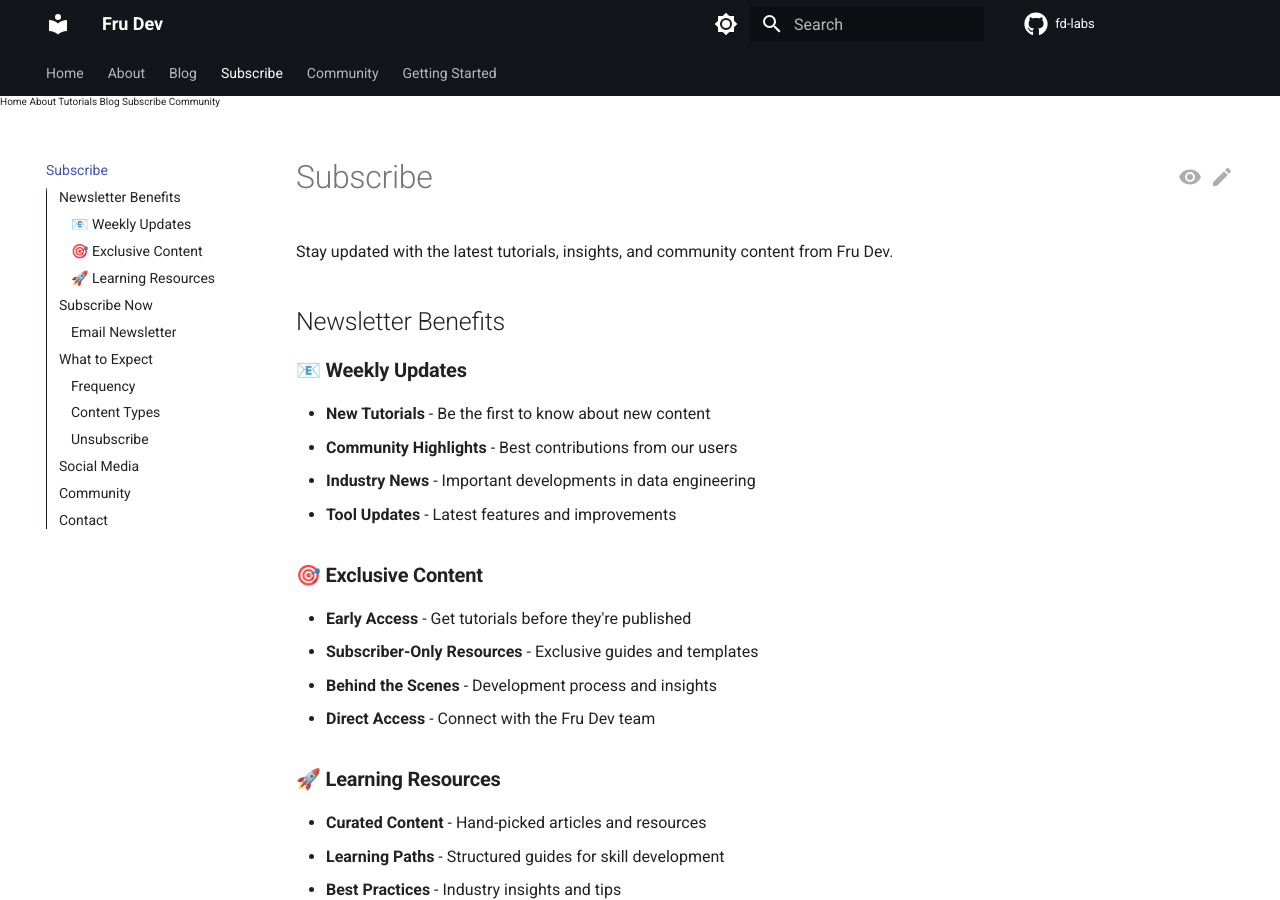
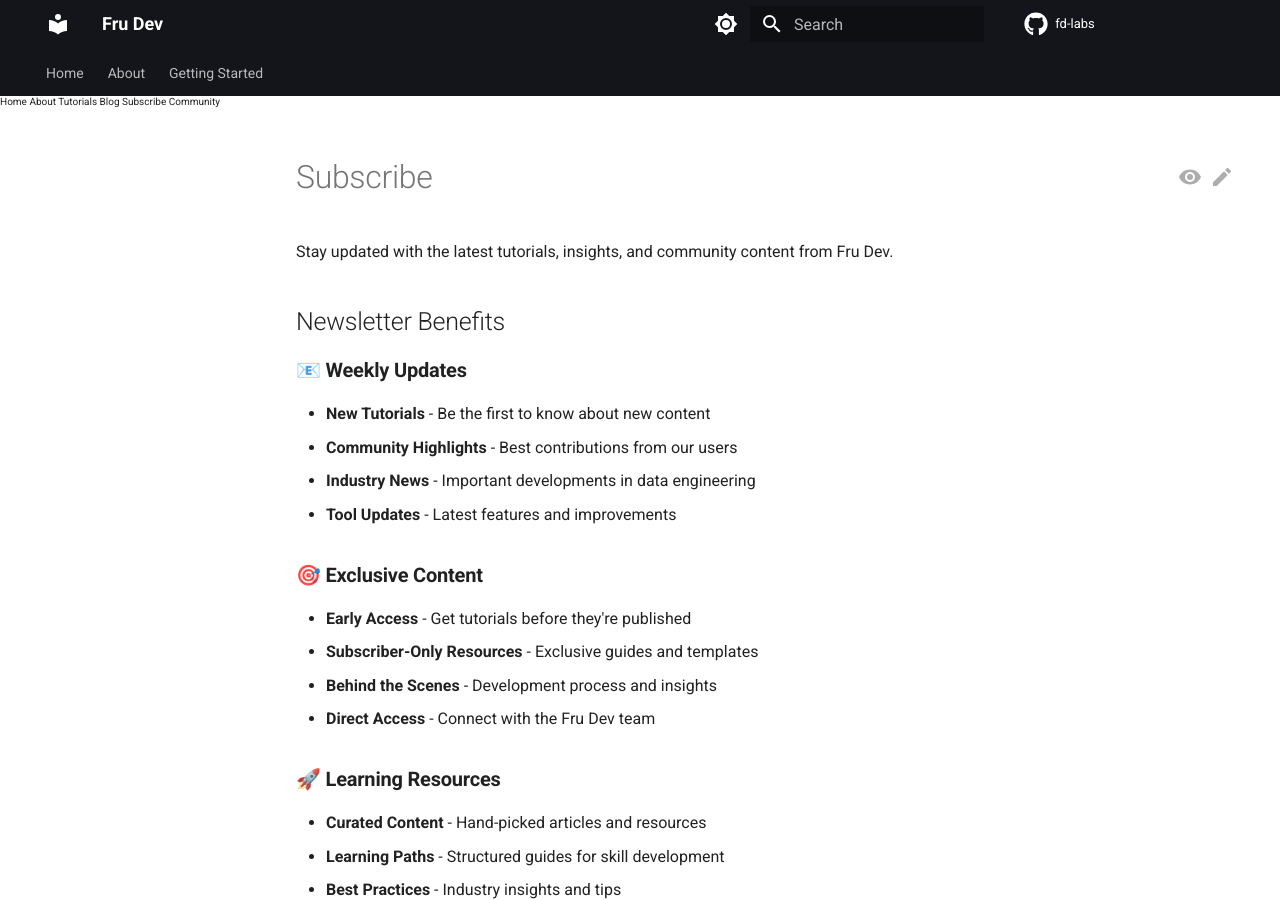
Before and after one commit to frulouis/fd-docs, an MkDocs documentation site: the page built from docs/subscribe.md, in a window 1280 px wide and 900 px high. Built offline with MkDocs 1.6.1 and Material for MkDocs 9.7.7, drawn with Linux system fonts in a browser that asks for light colours; comment, search, counter and statistics services are not loaded.

Commit message:
Simplify navigation menu - remove Blog, Subscribe, and Community items

```diff
--- a/mkdocs.yml
+++ b/mkdocs.yml
@@ -127,9 +127,6 @@ markdown_extensions:
 nav:
   - Home: index.md
   - About: about.md
-  - Blog: blog.md
-  - Subscribe: subscribe.md
-  - Community: community.md
   - Getting Started:
     - Installation: getting-started/installation.md
 
```
